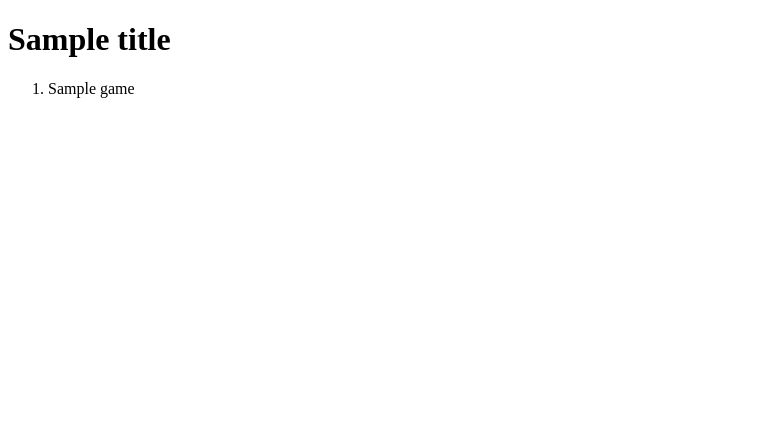
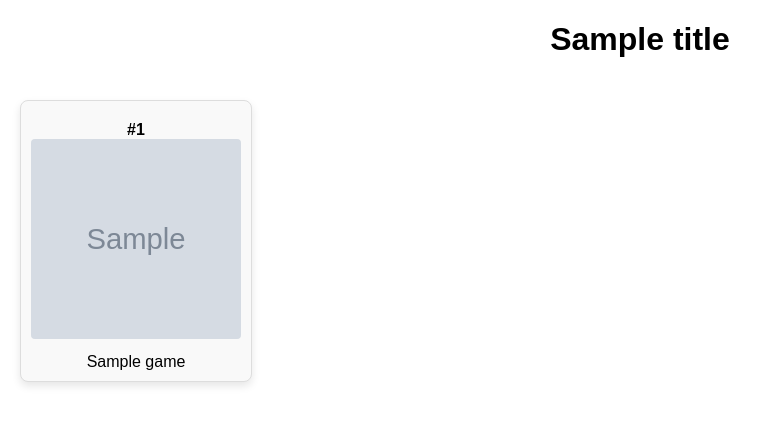
Before and after one commit to otteydw/bggsorter, a Flask app: template templates/top_games.html in a window 1280 px wide. Shown: the top 425 px of the page, without its empty margins (0-783 px from the left). Run offline with Flask 3, Linux system fonts and the light colour scheme; the template is opened without the code that fills it: most values are stand-ins (such as "Sample title", 1, 10 or a date in 2020); grey boxes marked "Sample" are stand-in pictures.

Commit message:
A better view for the user's Top X Games.

```diff
--- a/app.py
+++ b/app.py
@@ -74,7 +74,7 @@ def top_games():
         title = f"Top Games for {username}ß"
     else:
         title = f"Top {max} Games for {username}"
-    return render_template("top_games.html", title=title, max=max, games=user_data["sorted"])
+    return render_template("top_games.html", title=title, max=max, games=user_data["sorted"][:max])
 
 
 @app.route("/sort", methods=["GET", "POST"])
--- a/templates/top_games.html
+++ b/templates/top_games.html
@@ -4,11 +4,58 @@
         <meta charset="UTF-8">
         <meta name="viewport" content="width=device-width, initial-scale=1.0">
         <title>{{ title }}</title>
+        <style>
+        body {
+            font-family: Arial, sans-serif;
+            margin: 0;
+            padding: 0;
+            text-align: center;
+        }
+        .game-grid {
+            display: grid;
+            grid-template-columns: repeat(auto-fill, minmax(200px, 1fr));
+            gap: 20px; /* Space between grid items */
+            padding: 20px;
+            list-style-type: none;
+            margin: 0;
+            max-width: calc(200px * 10 + 20px * 9); /* Limit grid width to 10 columns */
+            margin-left: auto;
+            margin-right: auto;
+        }
+        .game-item {
+            border: 1px solid #ddd;
+            border-radius: 8px;
+            background-color: #f9f9f9;
+            padding: 10px;
+            box-shadow: 0 4px 8px rgba(0, 0, 0, 0.1);
+            text-align: center;
+        }
+        .game-item img {
+            width: 100%; /* Responsive width */
+            height: 200px; /* Increase image height */
+            object-fit: cover; /* Maintain aspect ratio and cover the area */
+            border-radius: 4px;
+        }
+        .game-item p {
+            margin: 10px 0 0;
+            font-size: 16px;
+        }
+        .game-number {
+            font-weight: bold;
+            margin-bottom: 5px;
+        }
+        </style>
     </head>
     <body>
         <h1>{{ title }}</h1>
-        <ol>
-            {% for game in games[:max] %}<li>{{ game.name }}</li>{% endfor %}
-        </ol>
+        <ul class="game-grid">
+            {% for game in games %}
+                <li class="game-item">
+                    <p class="game-number">#{{ loop.index }}</p>
+                    <img src="{{ game.image }}" alt="{{ game.name }}">
+                    <p>{{ game.name }}</p>
+                </li>
+            {% endfor %}
+        </ul>
     </body>
 </html>
```
